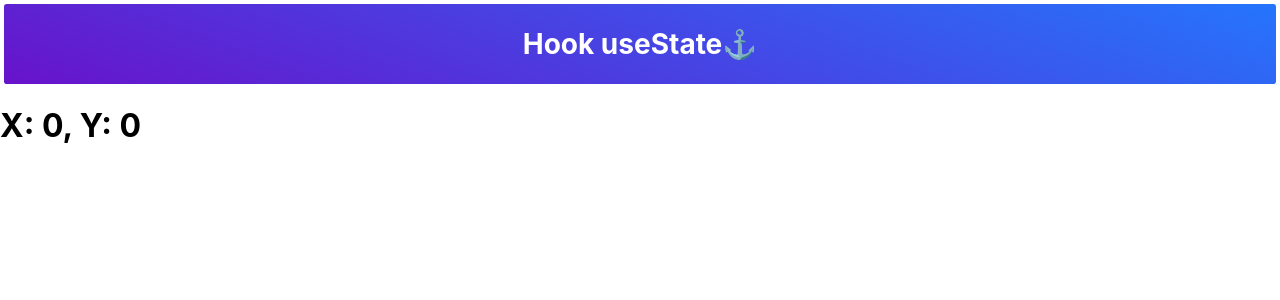
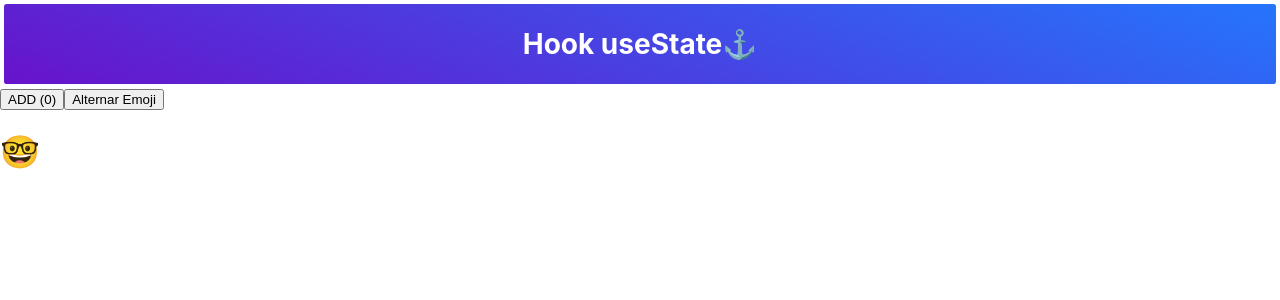
Before and after one commit to tavolafourcade/react-hooks-training, a React (Create React App) app: page / in a window 1280 px wide. Shown: the top 300 px of the page. Built offline with nearby package versions, Linux system fonts and the light colour scheme.

Commit message:
[ UPDATE ] Implementation of useEffect without any control

```diff
--- a/src/App.js
+++ b/src/App.js
@@ -27,29 +27,34 @@ const Header = () => {
 }
 
 const App = () => {
-  const [ mouseX, setMouseX ] = useState(0)
-  const [ mouseY, setMouseY ] = useState(0)
+  const [ num, setNum ] = useState(0)
+  const [ emoji, setEmoji ] = useState('🤓')
 
+  useEffect(()=> {
+    alert('useEffect')
+  })
 
-  const handleMove = (e) => {
-    // Storing the coursor coordenates
-    setMouseX(e.clientX)
-    setMouseY(e.clientY)
+  const addClicks = () => {
+    setNum(num + 1)
+  }
 
+  const toggleEmoji = () => {
+    const nextEmoji = emoji === '🤓' ? '🥳' : '🤓'
+    setEmoji(nextEmoji)
   }
-  useEffect(()=> {
-    window.addEventListener('mouseover', handleMove)
-
-    return () => {
-      window.removeEventListener('mouseover', handleMove)
-
-    }
-  })
 
   return (
     <div>
       <Header/>
-      <h1>X: {mouseX}, Y: {mouseY}</h1>
+      <button onClick={addClicks}>
+          ADD ({ num })
+      </button>
+      <button onClick={toggleEmoji}>
+        Alternar Emoji
+      </button>
+      <h1>
+        { emoji }
+      </h1>
     </div>
   )
 }
```
